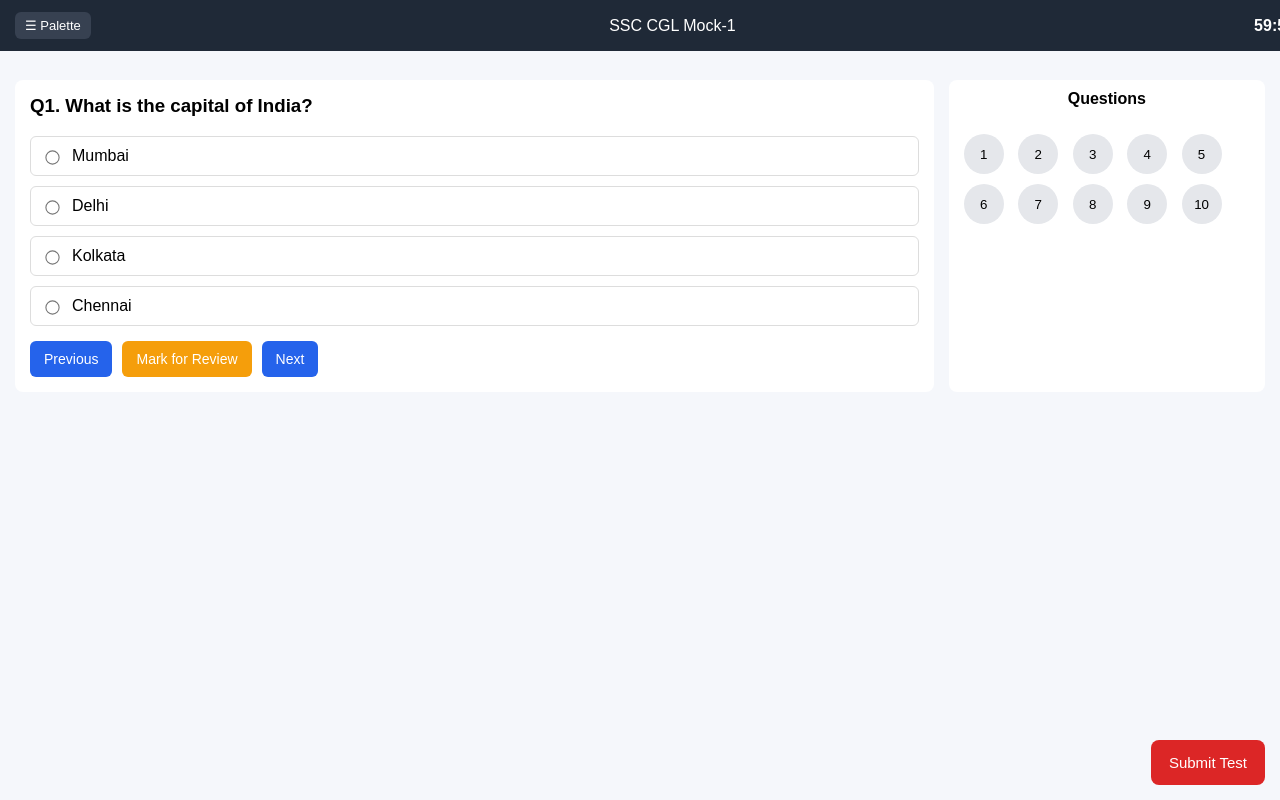
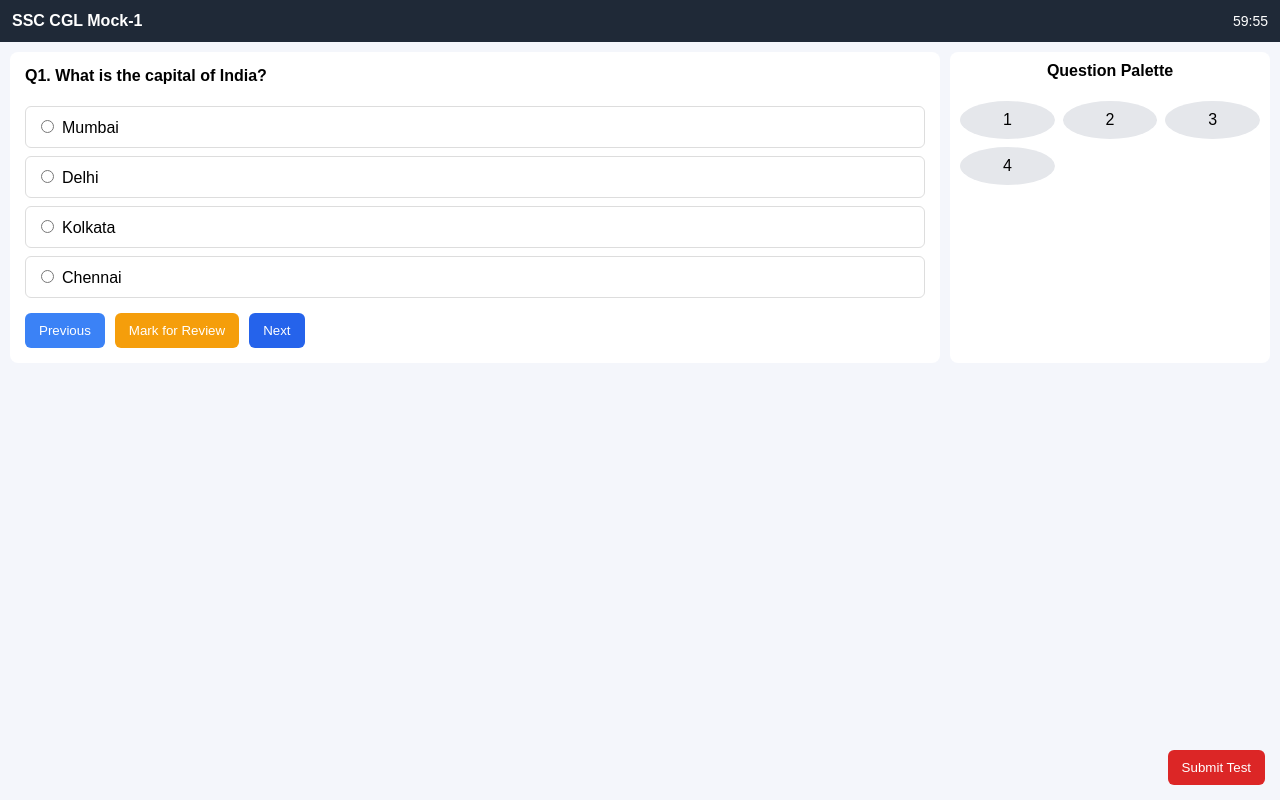
Before and after one commit to manojnehra1801-beep/Online-mock-platform, a Flask app: page /ssc/cgl/exam/1 in a window 1280 px wide. Run offline with Flask 3, Linux system fonts and the light colour scheme; the visitor is signed in with stand-in values (Sample User, id 1).

Commit message:
Update ssc_cgl_exam_1.html

```diff
--- a/templates/ssc_cgl_exam_1.html
+++ b/templates/ssc_cgl_exam_1.html
@@ -2,51 +2,40 @@
 <html lang="en">
 <head>
 <meta charset="UTF-8">
+<meta name="viewport" content="width=device-width, initial-scale=1.0">
 <title>SSC CGL Mock Test</title>
-<meta name="viewport" content="width=device-width, initial-scale=1.0">
 
 <style>
 body{
     margin:0;
     font-family: Arial, sans-serif;
-    background:#f5f7fb;
+    background:#f4f6fb;
 }
 
-/* HEADER */
-.top-bar{
+/* ===== HEADER ===== */
+.header{
     background:#1f2937;
     color:#fff;
-    padding:12px 15px;
+    padding:12px;
     display:flex;
     justify-content:space-between;
     align-items:center;
-    position:fixed;
-    top:0;
-    width:100%;
-    z-index:10;
+}
+.header h3{
+    margin:0;
+    font-size:16px;
+}
+.timer{
+    font-size:14px;
 }
 
-.timer{
-    font-weight:bold;
+/* ===== MAIN ===== */
+.main{
+    display:flex;
+    padding:10px;
 }
 
-.palette-toggle{
-    background:#374151;
-    color:#fff;
-    border:none;
-    padding:6px 10px;
-    border-radius:6px;
-    font-size:13px;
-    cursor:pointer;
-}
-
-/* MAIN */
-.main{
-    display:flex;
-    margin-top:65px;
-    padding:15px;
-}
-
+/* ===== QUESTION AREA ===== */
 .question-area{
     flex:3;
     background:#fff;
@@ -54,100 +43,74 @@ body{
     border-radius:8px;
 }
 
-.question-area h3{
+.question-area h4{
     margin-top:0;
 }
 
-/* OPTIONS */
-.option{
-    display:flex;
-    align-items:center;
-    gap:10px;
+.options label{
+    display:block;
     padding:10px;
     border:1px solid #ddd;
     border-radius:6px;
-    margin-bottom:10px;
+    margin-bottom:8px;
     cursor:pointer;
 }
-
-.option:hover{
-    background:#eef2ff;
+.options input{
+    margin-right:8px;
 }
 
-.option input{
-    transform:scale(1.1);
-}
-
-/* CONTROLS */
-.btn-group{
+/* ===== BUTTONS ===== */
+.actions{
     margin-top:15px;
     display:flex;
     gap:10px;
-    flex-wrap:wrap;
 }
-
 .btn{
     padding:10px 14px;
     border:none;
     border-radius:6px;
+    cursor:pointer;
+}
+.prev{ background:#3b82f6; color:#fff;}
+.review{ background:#f59e0b; color:#fff;}
+.next{ background:#2563eb; color:#fff;}
+.submit{
+    background:#dc2626;
     color:#fff;
-    cursor:pointer;
-    font-size:14px;
+    position:fixed;
+    bottom:15px;
+    right:15px;
 }
 
-.prev,.next{background:#2563eb;}
-.review{background:#f59e0b;}
-
-/* PALETTE */
+/* ===== PALETTE ===== */
 .palette{
     flex:1;
-    margin-left:15px;
+    margin-left:10px;
     background:#fff;
     border-radius:8px;
     padding:10px;
-    max-height:70vh;
-    overflow-y:auto;
 }
-
 .palette h4{
     margin-top:0;
     text-align:center;
 }
-
-.palette button{
-    width:40px;
-    height:40px;
-    margin:5px;
-    border:none;
+.pal-grid{
+    display:grid;
+    grid-template-columns:repeat(3,1fr);
+    gap:8px;
+}
+.pal{
+    padding:10px;
     border-radius:50%;
     background:#e5e7eb;
+    text-align:center;
     cursor:pointer;
 }
 
-/* SUBMIT BUTTON */
-.submit-fixed{
-    position:fixed;
-    bottom:15px;
-    right:15px;
-    background:#dc2626;
-    color:#fff;
-    padding:14px 18px;
-    border:none;
-    border-radius:8px;
-    font-size:15px;
-    cursor:pointer;
-    z-index:20;
-}
-
-/* MOBILE */
+/* ===== MOBILE ===== */
 @media(max-width:768px){
-    .main{
-        flex-direction:column;
-    }
-    .palette{
-        margin-left:0;
-        margin-top:15px;
-    }
+    .main{flex-direction:column;}
+    .palette{margin-left:0;margin-top:10px;}
 }
 </style>
 </head>
@@ -155,10 +118,9 @@ body{
 <body>
 
 <!-- HEADER -->
-<div class="top-bar">
-    <button class="palette-toggle" onclick="togglePalette()">☰ Palette</button>
-    <div>SSC CGL Mock-1</div>
-    <div class="timer" id="timer">59:59</div>
+<div class="header">
+    <h3>SSC CGL Mock-1</h3>
+    <div class="timer" id="timer">60:00</div>
 </div>
 
 <!-- MAIN -->
@@ -166,63 +128,85 @@ body{
 
     <!-- QUESTION -->
     <div class="question-area">
-        <h3>Q1. What is the capital of India?</h3>
+        <h4 id="qText"></h4>
 
-        <label class="option">
-            <input type="radio" name="q1"> Mumbai
-        </label>
-        <label class="option">
-            <input type="radio" name="q1"> Delhi
-        </label>
-        <label class="option">
-            <input type="radio" name="q1"> Kolkata
-        </label>
-        <label class="option">
-            <input type="radio" name="q1"> Chennai
-        </label>
+        <div class="options">
+            <label><input type="radio" name="opt"><span id="o0"></span></label>
+            <label><input type="radio" name="opt"><span id="o1"></span></label>
+            <label><input type="radio" name="opt"><span id="o2"></span></label>
+            <label><input type="radio" name="opt"><span id="o3"></span></label>
+        </div>
 
-        <div class="btn-group">
-            <button class="btn prev">Previous</button>
+        <div class="actions">
+            <button class="btn prev" onclick="prevQ()">Previous</button>
             <button class="btn review">Mark for Review</button>
-            <button class="btn next">Next</button>
+            <button class="btn next" onclick="nextQ()">Next</button>
         </div>
     </div>
 
     <!-- PALETTE -->
-    <div class="palette" id="palette">
-        <h4>Questions</h4>
-        <button>1</button>
-        <button>2</button>
-        <button>3</button>
-        <button>4</button>
-        <button>5</button>
-        <button>6</button>
-        <button>7</button>
-        <button>8</button>
-        <button>9</button>
-        <button>10</button>
+    <div class="palette">
+        <h4>Question Palette</h4>
+        <div class="pal-grid" id="palette"></div>
     </div>
 
 </div>
 
-<!-- SUBMIT -->
-<button class="submit-fixed">Submit Test</button>
+<button class="btn submit">Submit Test</button>
 
-<!-- JS -->
 <script>
-function togglePalette(){
-    const p = document.getElementById("palette");
-    p.style.display = (p.style.display === "none") ? "block" : "none";
+/* ===== QUESTIONS ===== */
+const questions = [
+ {q:"What is the capital of India?", o:["Mumbai","Delhi","Kolkata","Chennai"]},
+ {q:"2 + 2 = ?", o:["1","2","4","6"]},
+ {q:"Largest planet?", o:["Earth","Mars","Jupiter","Venus"]},
+ {q:"Taj Mahal is in?", o:["Delhi","Agra","Jaipur","Lucknow"]}
+];
+
+let index = 0;
+
+/* ===== LOAD QUESTION ===== */
+function loadQ(){
+    const q = questions[index];
+    document.getElementById("qText").innerText = `Q${index+1}. ${q.q}`;
+    q.o.forEach((opt,i)=>{
+        document.getElementById("o"+i).innerText = opt;
+    });
+}
+loadQ();
+
+/* ===== NEXT / PREV ===== */
+function nextQ(){
+    if(index < questions.length-1){
+        index++;
+        loadQ();
+    }
+}
+function prevQ(){
+    if(index > 0){
+        index--;
+        loadQ();
+    }
 }
 
-// TIMER
-let time = 60*60 - 1;
+/* ===== PALETTE ===== */
+const pal = document.getElementById("palette");
+questions.forEach((_,i)=>{
+    const d = document.createElement("div");
+    d.className="pal";
+    d.innerText=i+1;
+    d.onclick=()=>{ index=i; loadQ(); };
+    pal.appendChild(d);
+});
+
+/* ===== TIMER ===== */
+let t = 3600;
 setInterval(()=>{
-    let m = Math.floor(time/60);
-    let s = time%60;
+    let m = Math.floor(t/60);
+    let s = t%60;
     document.getElementById("timer").innerText =
-        m + ":" + (s<10?"0":"") + s;
-    time--;
+        `${m}:${s<10?"0"+s:s}`;
+    if(t>0) t--;
 },1000);
 </script>
 
```
